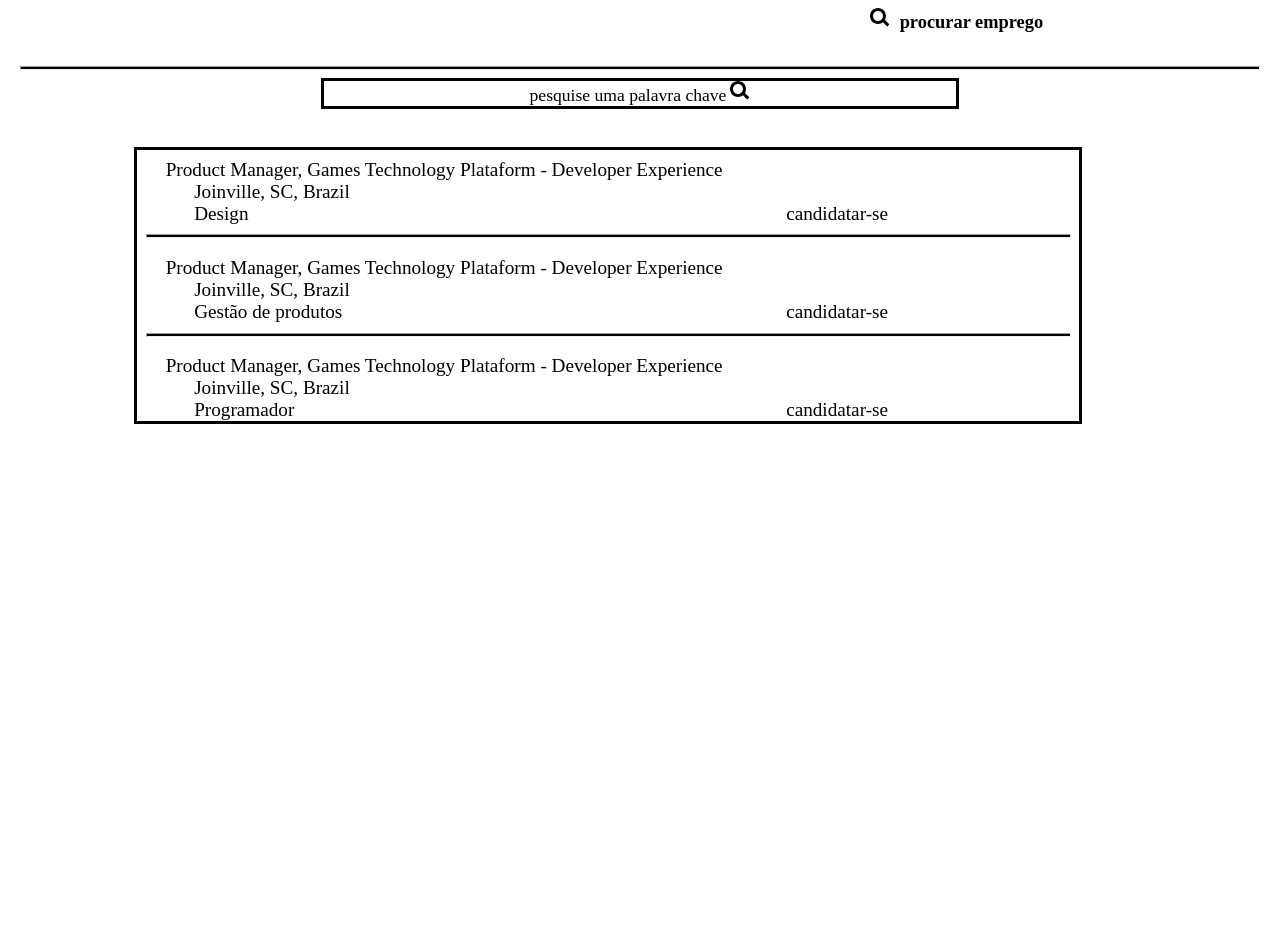
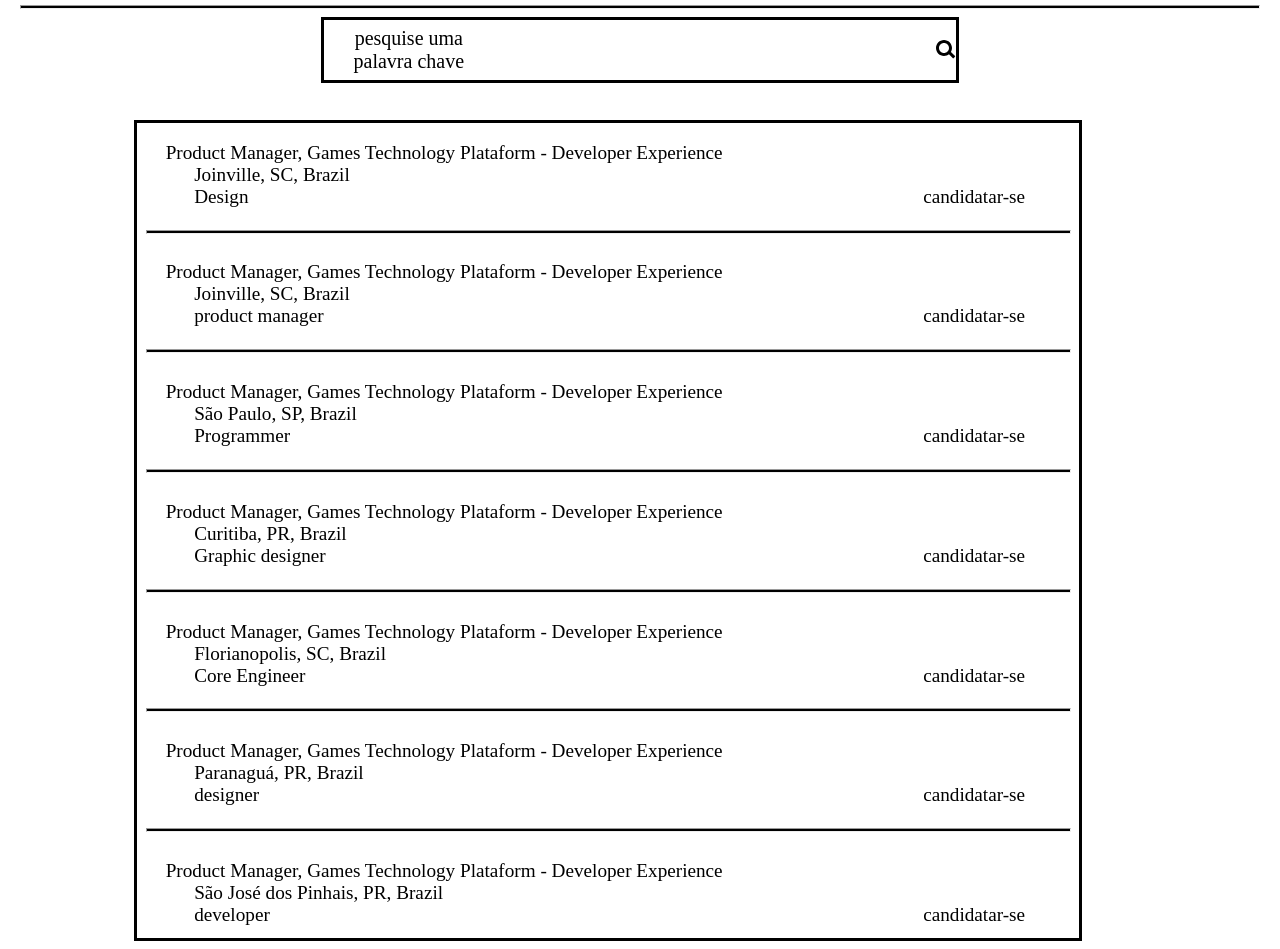
Before and after one commit to LorenzoBrunoBueno/projeto-colaborativo, a plain HTML site: page jobs.html in a window 1280 px wide. Shown: the part 150-1099 px from the top of the page. Before the commit the page ends 800 px from the top, so only its background shows below. Drawn offline with Linux system fonts and the light colour scheme.

Commit message:
termineisaporra

```diff
--- a/css/style.css
+++ b/css/style.css
@@ -4,15 +4,16 @@
     background-color: rgb(182, 182, 182);
 }
 #bottom{
-
+  width: 100%;
     margin-left: 20px;
-    display: inline-block;
+    display: flex;
 }
 #right-object{
   display: inline-block;
-  width: 200px;
- margin-left: 200%;
+  width: 50%;
+  margin-left: 60%;
 }
+
 hr{
     height: 2px;
     background-color: black;
@@ -45,39 +46,46 @@ hr{
   }
 #img-lupa{
     display: inline-block;
+   margin: auto;
+}
 
+#texto-direita{
+    display: inline-block;
+    font-size: 145%;
+    margin-left: 3%;
 }
 #titulo{
-  display: inline-block;
-}
-#texto-direita{
-    display: inline-block;
-    font-size: 115%;
-    margin-left: 3%;
+  width: 49%;
 }
 
 #palavra-chave{
   width: 50%;
   border: solid;
+  display: flex;
 }
 #img-lupa-pc{
-  display: inline-block;
+  display: block;
   width: 20px;
   height: 20px;
+  margin: auto;
 }
 #texto-pc{
-  display: inline-block;
-  font-size: 110%;
+
+  font-size: 125%;
+  margin-right: 70%;
+  margin-bottom: 1%;
+  margin-top: 0.2cm;
 }
 #informacao{
   display: inline-block;
   width: 570px;
   height: 60px;
-  margin-top: 1%;
+  margin-top: 2%;
+  margin-bottom: 2%;
 }
 #candidatar-se{
  display: inline-block;
- margin-left: 5%;
+ margin-left: 20%;
 
 }
 #jobs{
--- a/jobs.html
+++ b/jobs.html
@@ -69,7 +69,7 @@
                 Joinville, SC, Brazil
               </div>
               <div id="especializacao">
-                Gestão de produtos
+                product manager
               </div>
             </div>
             </div>
@@ -84,10 +84,82 @@
               Product Manager, Games Technology Plataform - Developer Experience
             <div id="info-job">
               <div id="localizacao">
-                Joinville, SC, Brazil
+                São Paulo, SP, Brazil
               </div>
               <div id="especializacao">
-                Programador
+                Programmer
+              </div>
+            </div>
+            </div>
+            <div id="candidatar-se">
+                candidatar-se
+            </div>
+          </div>
+           <hr>
+
+          <div id="job">
+            <div id="informacao">
+              Product Manager, Games Technology Plataform - Developer Experience
+            <div id="info-job">
+              <div id="localizacao">
+                Curitiba, PR, Brazil
+              </div>
+              <div id="especializacao">
+                Graphic designer
+              </div>
+            </div>
+            </div>
+            <div id="candidatar-se">
+                candidatar-se
+            </div>
+          </div>
+           <hr>
+
+           <div id="job">
+            <div id="informacao">
+              Product Manager, Games Technology Plataform - Developer Experience
+            <div id="info-job">
+              <div id="localizacao">
+                Florianopolis, SC, Brazil
+              </div>
+              <div id="especializacao">
+                Core Engineer
+              </div>
+            </div>
+            </div>
+            <div id="candidatar-se">
+                candidatar-se
+            </div>
+          </div>
+          <hr>
+
+          <div id="job">
+            <div id="informacao">
+              Product Manager, Games Technology Plataform - Developer Experience
+            <div id="info-job">
+              <div id="localizacao">
+                Paranaguá, PR, Brazil
+              </div>
+              <div id="especializacao">
+                designer
+              </div>
+            </div>
+            </div>
+            <div id="candidatar-se">
+                candidatar-se
+            </div>
+          </div>
+           <hr>
+
+           <div id="job">
+            <div id="informacao">
+              Product Manager, Games Technology Plataform - Developer Experience
+            <div id="info-job">
+              <div id="localizacao">
+                São José dos Pinhais, PR, Brazil
+              </div>
+              <div id="especializacao">
+                developer
               </div>
             </div>
             </div>
@@ -97,5 +169,7 @@
           </div>
         </div>
 
+
+
 </body>
 </html>
```
